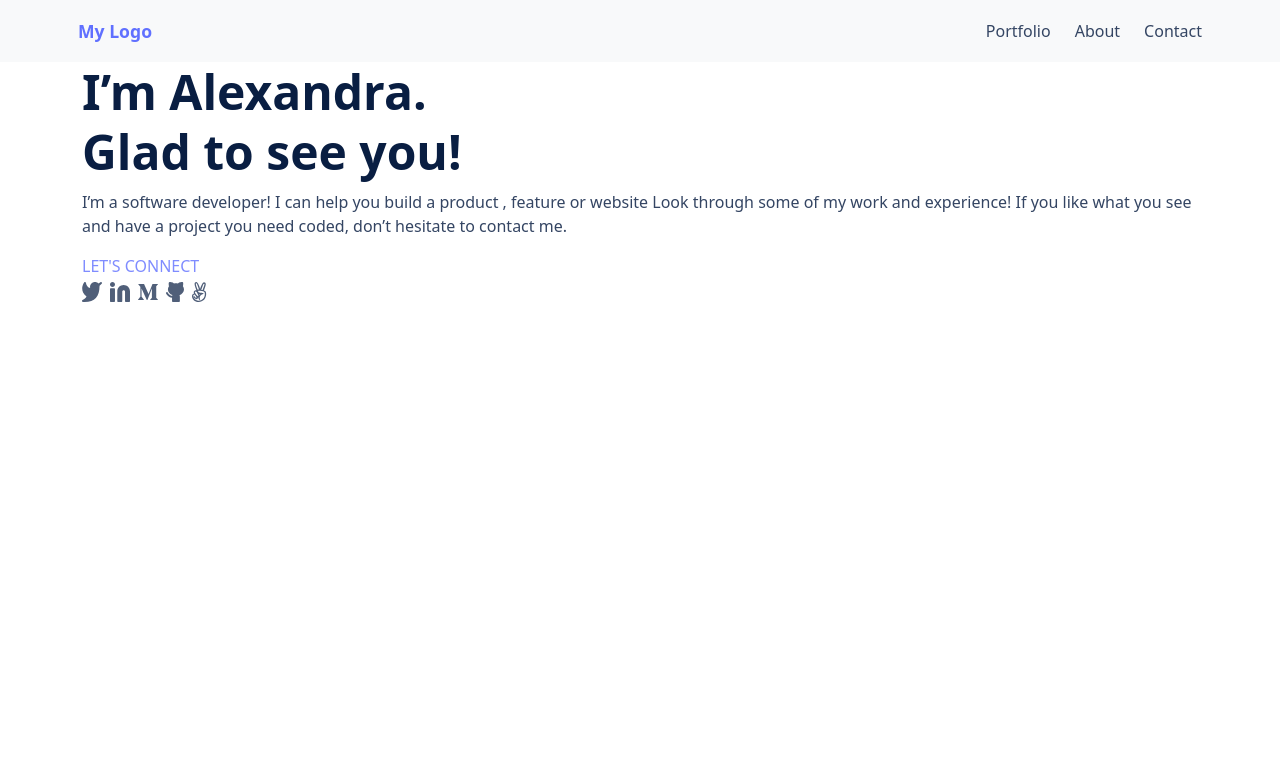
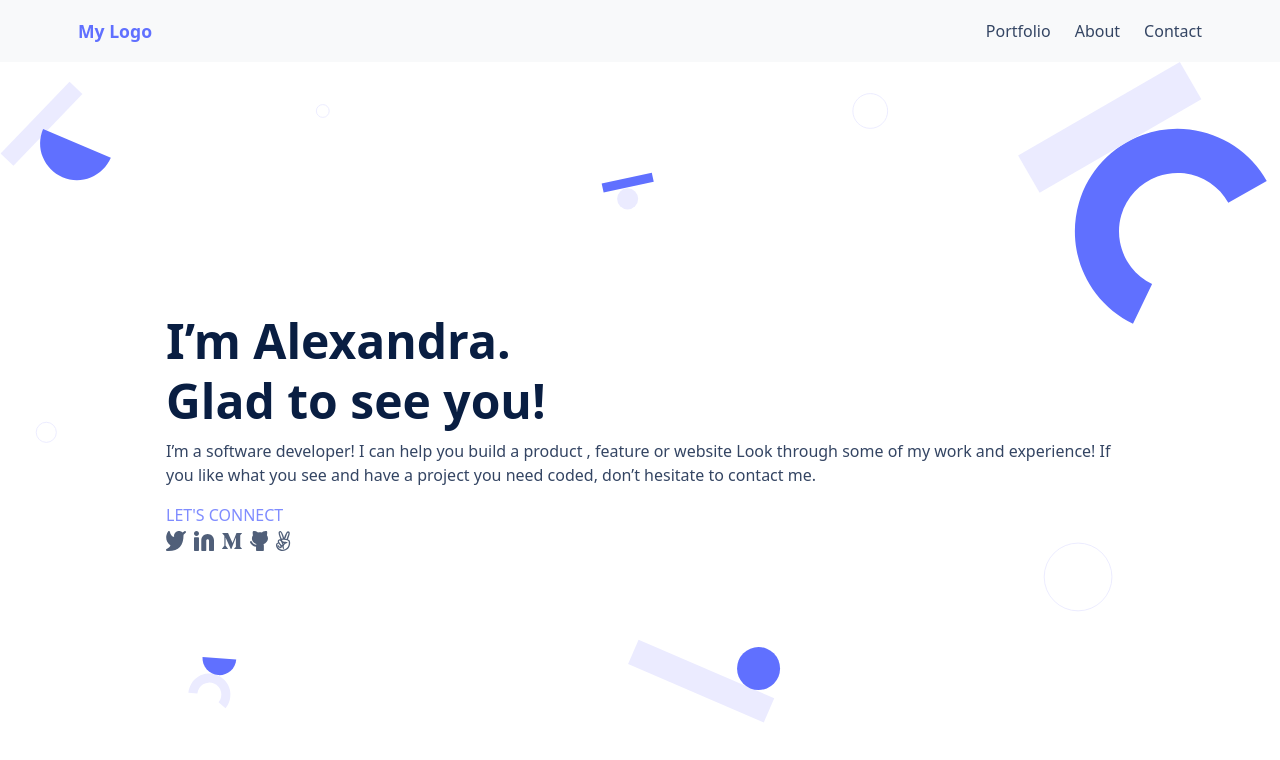
Before and after one commit to over-geek/bootstrap, a website: page index.html in a window 1280 px wide. Drawn offline with nearby package versions, Linux system fonts and the light colour scheme.

Commit message:
Modify style in header section

```diff
--- a/index-styles.css
+++ b/index-styles.css
@@ -40,6 +40,16 @@ p {
   color: var(--color-light-purple);
 }
 
+header {
+  height: calc(100vh - 62px);
+  background-image: url(asset/header-bg-desktop.svg);
+  background-size: contain;
+  background-repeat: no-repeat;
+}
+
+header .container {
+  padding: 0 6rem;
+}
 /*? bootstrap overwrite */
 
 dl,
```
